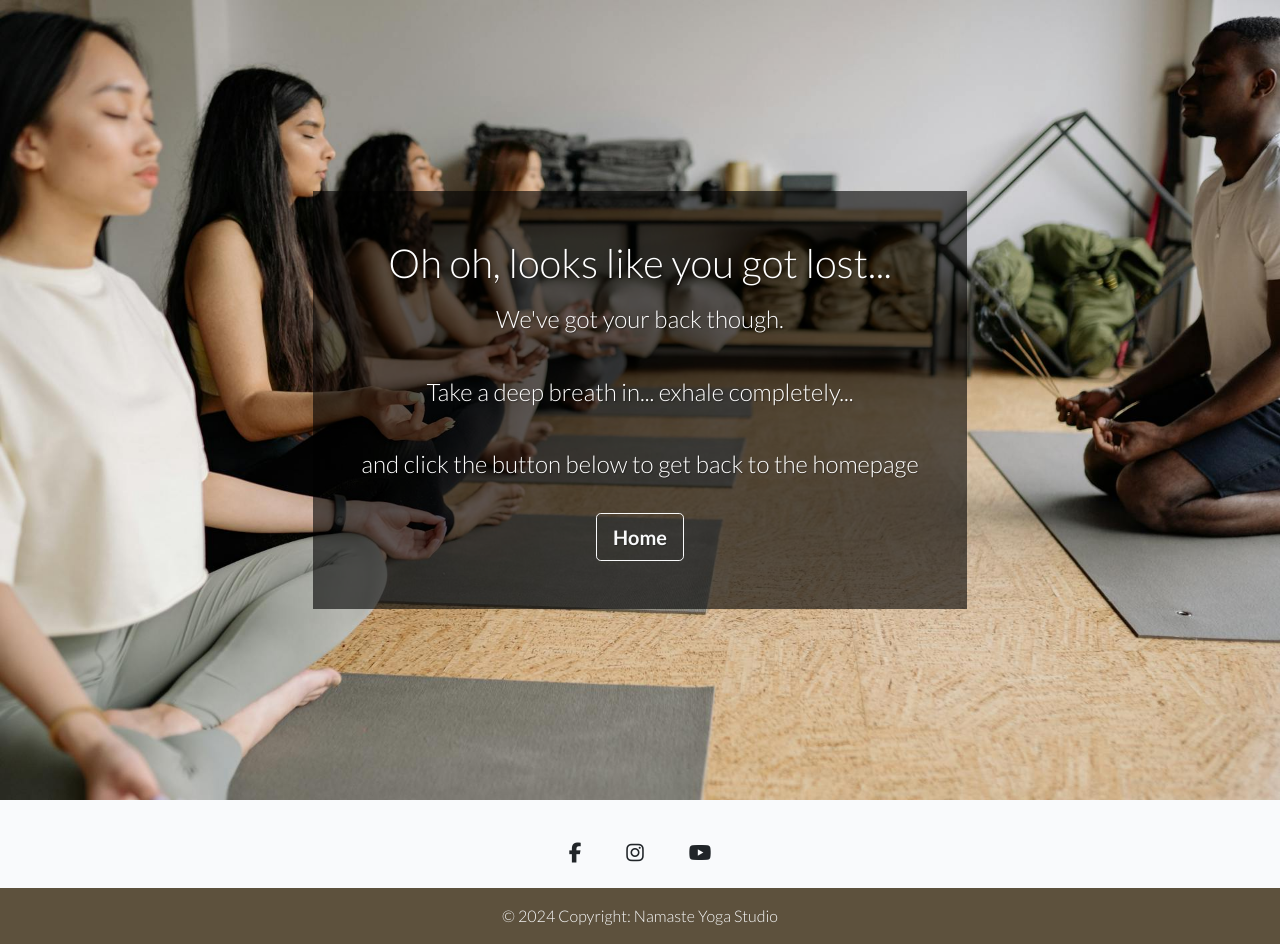
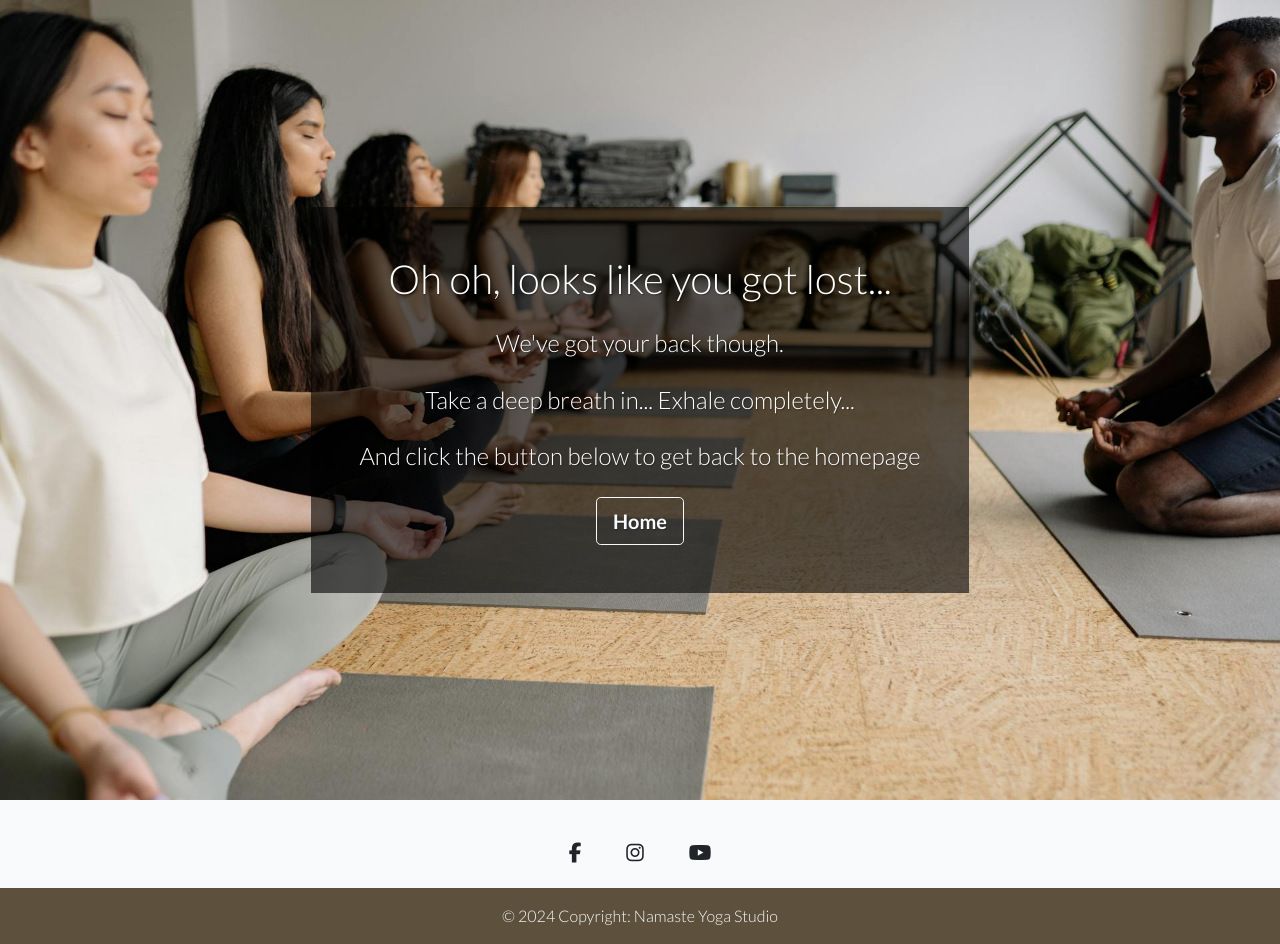
Before and after one commit to Agnieszka-21/namaste-django, a Django app: page /404/ in a window 1280 px wide. Shown: the part 74-1018 px from the top of the page. Run offline with Django 4.2, Linux system fonts and the light colour scheme; some libraries are stand-ins or nearby versions; some web fonts are replaced.

Commit message:
Improve styling for the error 404 page

```diff
--- a/static/css/style.css
+++ b/static/css/style.css
@@ -65,7 +65,7 @@ iframe {
 }
 
 .error404-img {
-    background-image: url('../static/images/meditation.jpg');
+    background-image: url('../images/meditation.jpg');
     background-size: cover;
     min-height: 100vh;
     color: #fafafa;
--- a/user_profiles/templates/user_profiles/404.html
+++ b/user_profiles/templates/user_profiles/404.html
@@ -7,11 +7,11 @@
     <div class="p-5 color-overlay">
         <div class="d-flex justify-content-center align-items-center h-100">
             <div class="text-white">
-                <h1 class="mb-2 hero-text">Oh oh, looks like you got lost...</h1>
-                <h4 class="mb-4 hero-text">We've got your back though.</h4>
-                <h4 class="mb-4 hero-text">Take a deep breath in... exhale completely...</h4>
-                <h4 class="mb-4 hero-text">and click the button below to get back to the homepage</h4>
-                <a data-mdb-ripple-init class="btn btn-outline-light btn-lg hero-btn-text" href="#!" role="button">Home</a>
+                <h1 class="mb-3 hero-text">Oh oh, looks like you got lost...</h1>
+                <h4 class="mb-2 hero-text">We've got your back though.</h4>
+                <h4 class="mb-2 hero-text">Take a deep breath in... Exhale completely...</h4>
+                <h4 class="mb-3 hero-text">And click the button below to get back to the homepage</h4>
+                <a data-mdb-ripple-init class="btn btn-outline-light btn-lg hero-btn-text" href="{% url 'home' %}" role="button">Home</a>
             </div>
         </div>
     </div>
```
